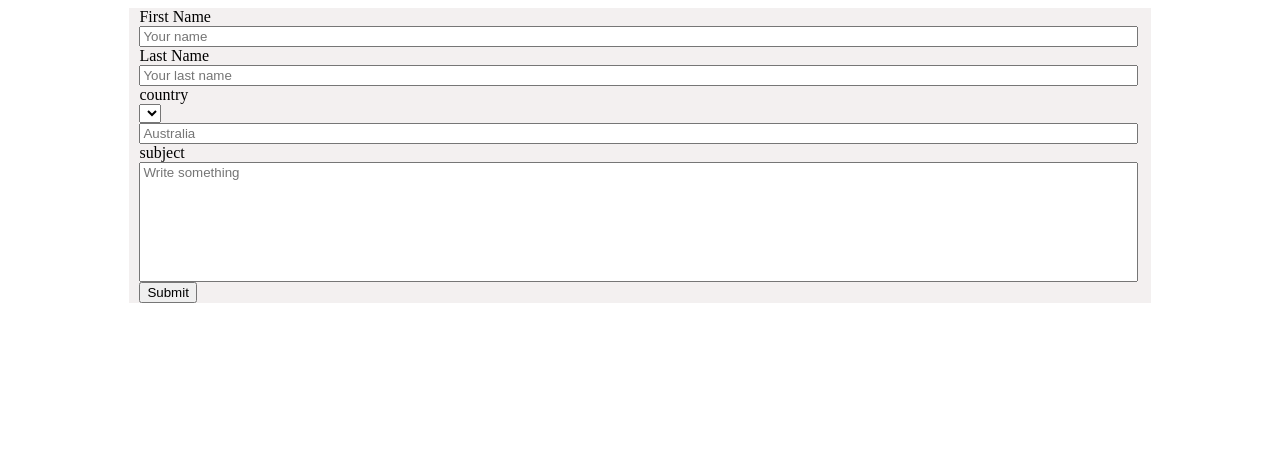
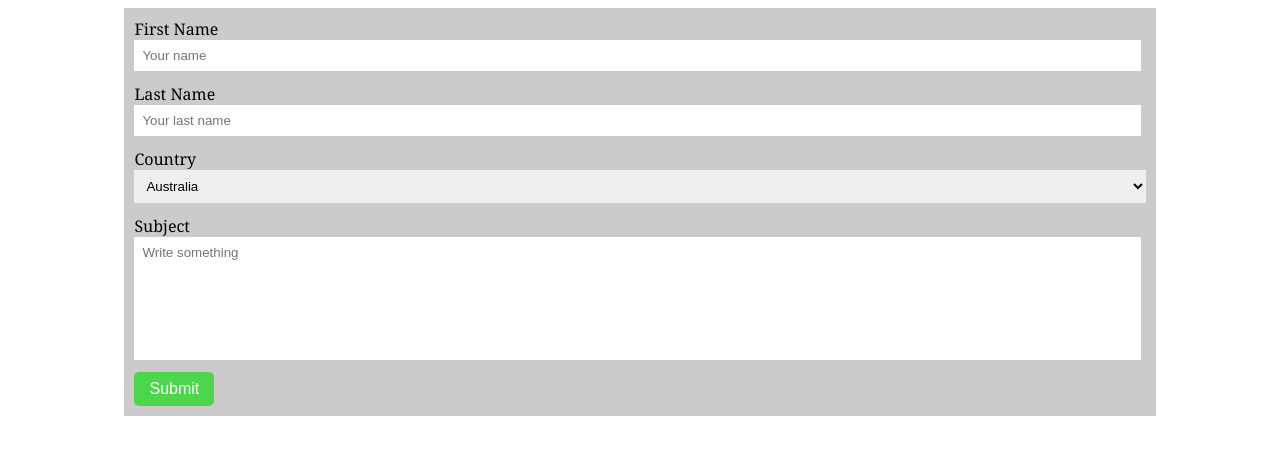
Before and after one commit to vickyduah/VICTORIA-ADUTWUMWAA, a plain HTML site: page HW1_6JX3RGUI6T.html in a window 1280 px wide. Drawn offline with Linux system fonts and the light colour scheme.

Commit message:
first commit

```diff
--- a/index.html
+++ b/HW1_6JX3RGUI6T.html
@@ -7,16 +7,36 @@
 
     <style>
         .form{
-            background-color: rgb(243, 240, 240);
+            background-color: rgb(204, 202, 202);
             margin: 0 auto;
             width:80% ;
-            padding-left: 10px;
+            font-family: Cambria, Cochin, Georgia, Times, 'Times New Roman', serif;
+            padding: 10px;
         }
         input{
             width: 98%;
+            margin-bottom: 12px;
+            border: rgb(20, 20, 20);
+            padding: 8px;
+        }
+        select{
+            width: 100%;
+            margin-bottom: 12px;
+            border: rgb(20, 20, 20);
+
+            padding: 8px;
         }
         .sub{
             padding-bottom: 100px;
+        }
+        button{
+            background: rgb(76, 214, 76);
+            padding: 8px;
+            width: 80px;
+            color: white;
+            border-radius: 5px;
+            border: none;
+            font-size: 16px;
         }
 
 
@@ -36,13 +56,16 @@
         </div>
 
         <div class="country" >
-        <label>country</label><br>
-         <select name="Country" id="Country"></select>
-        <input type="text" placeholder="Australia">
+        <label >Country</label><br>
+        <select name="Country" id="CNT">
+        <option value="Australia">Australia</option>
+        <option value="Spain">Spain</option>
+        <option value="Egypt"></option>
+    </select>
         </div>
 
         <div class="subject" >
-         <label >subject</label> <br>
+         <label >Subject</label> <br>
          <input  class="sub" type="text" placeholder="Write something">
         </div>
 
```
